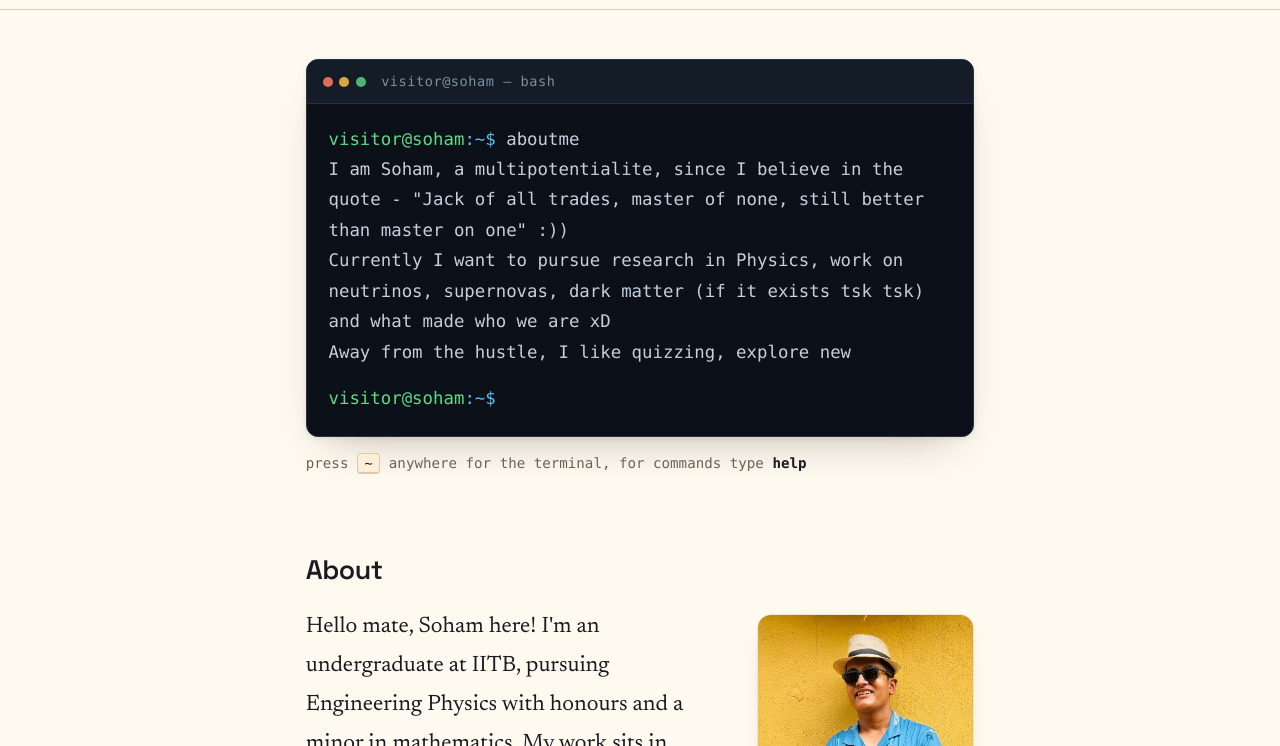
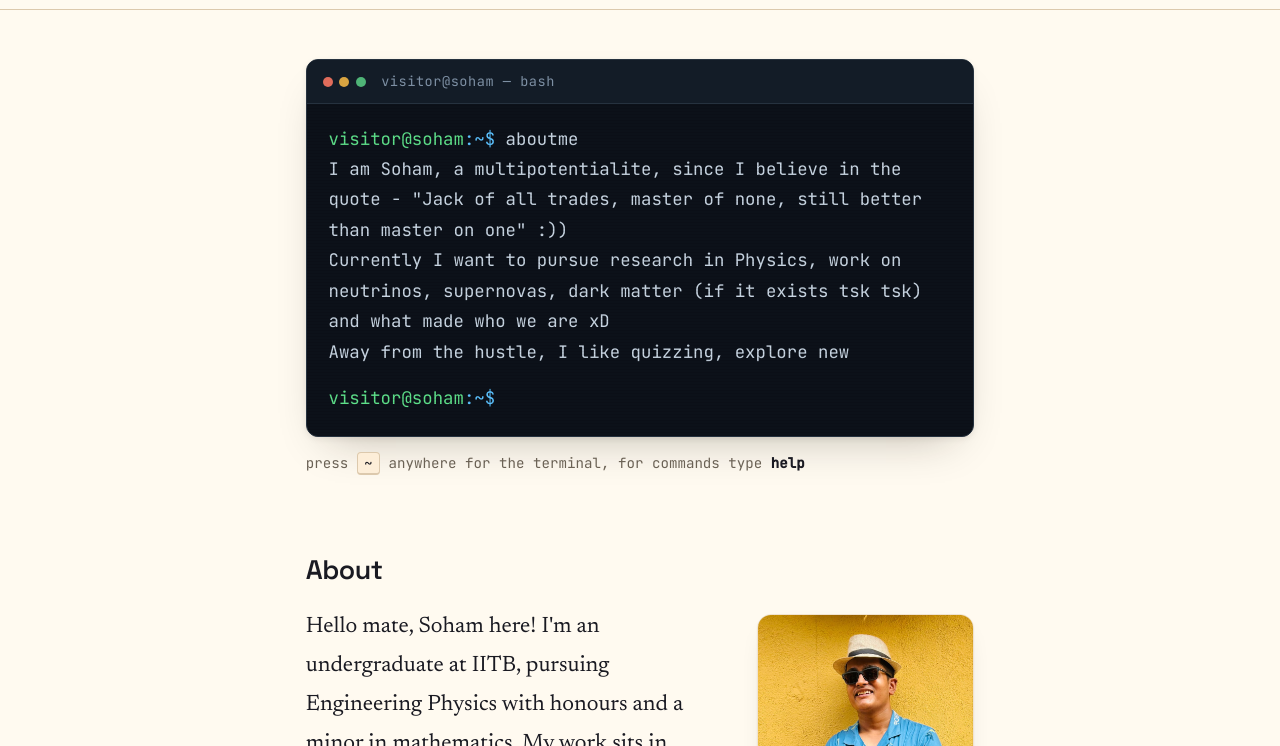
Before and after one commit to soham10/soham10.github.io, an Astro site: page / in a window 1280 px wide. Shown: the part 54-800 px from the top of the page. Built offline with nearby package versions, Linux system fonts and the light colour scheme; Astro itself is replaced by a stand-in of ours.

Commit message:
Minor Tweaks

```diff
--- a/src/styles/site.css
+++ b/src/styles/site.css
@@ -39,7 +39,7 @@
   --f-display: "Space Grotesk", ui-sans-serif, system-ui, -apple-system, sans-serif;
   --f-body: "Newsreader", Georgia, "Times New Roman", serif;
   --f-mono: "Inter", "Plus Jakarta Sans", -apple-system, BlinkMacSystemFont, "Segoe UI", Roboto, Helvetica, Arial, sans-serif;
-  --f-term: "JetBrains", SF-Regular, Menlo, Consolas;
+  --f-term: "JetBrains Mono", ui-monospace, SFMono-Regular, Menlo, Consolas, monospace;
 
   /* The column IS the measure — one edge, no nested prose cap, so text fills
      its column instead of stopping short inside a wider one. The vw term is
```
Also changed, not shown: 2 other files.
